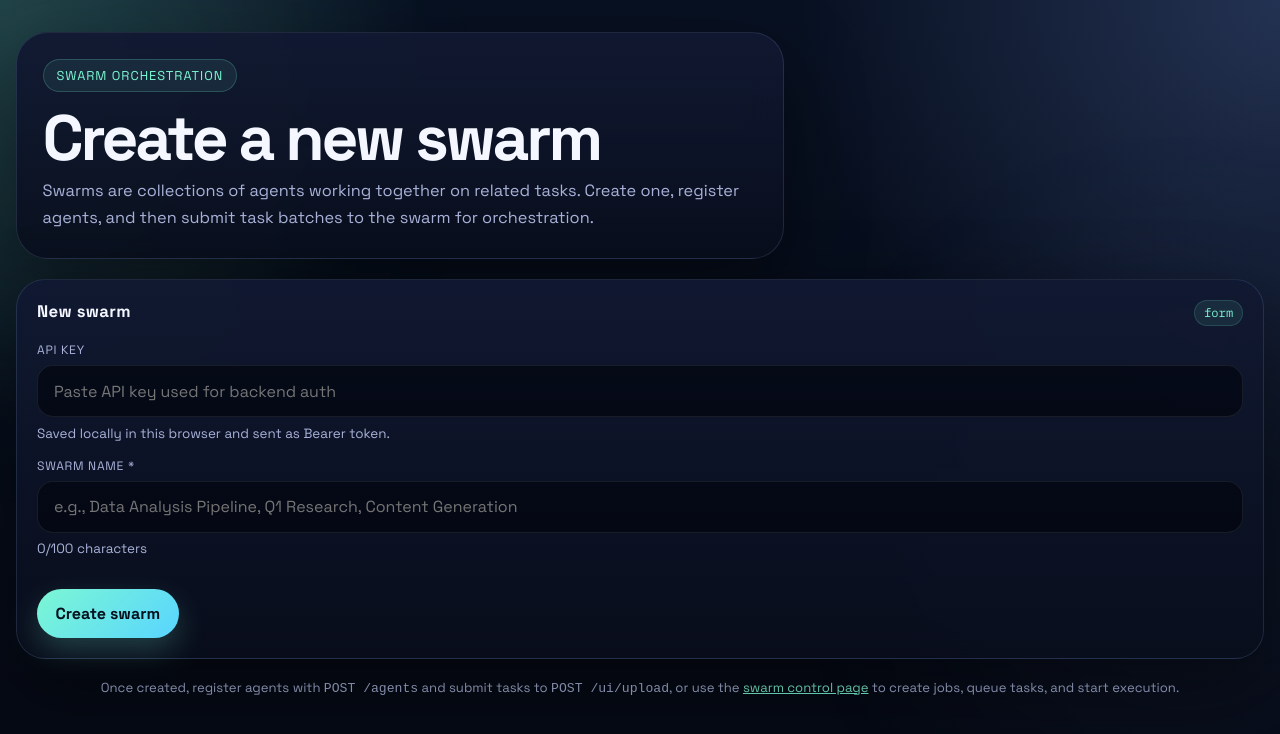
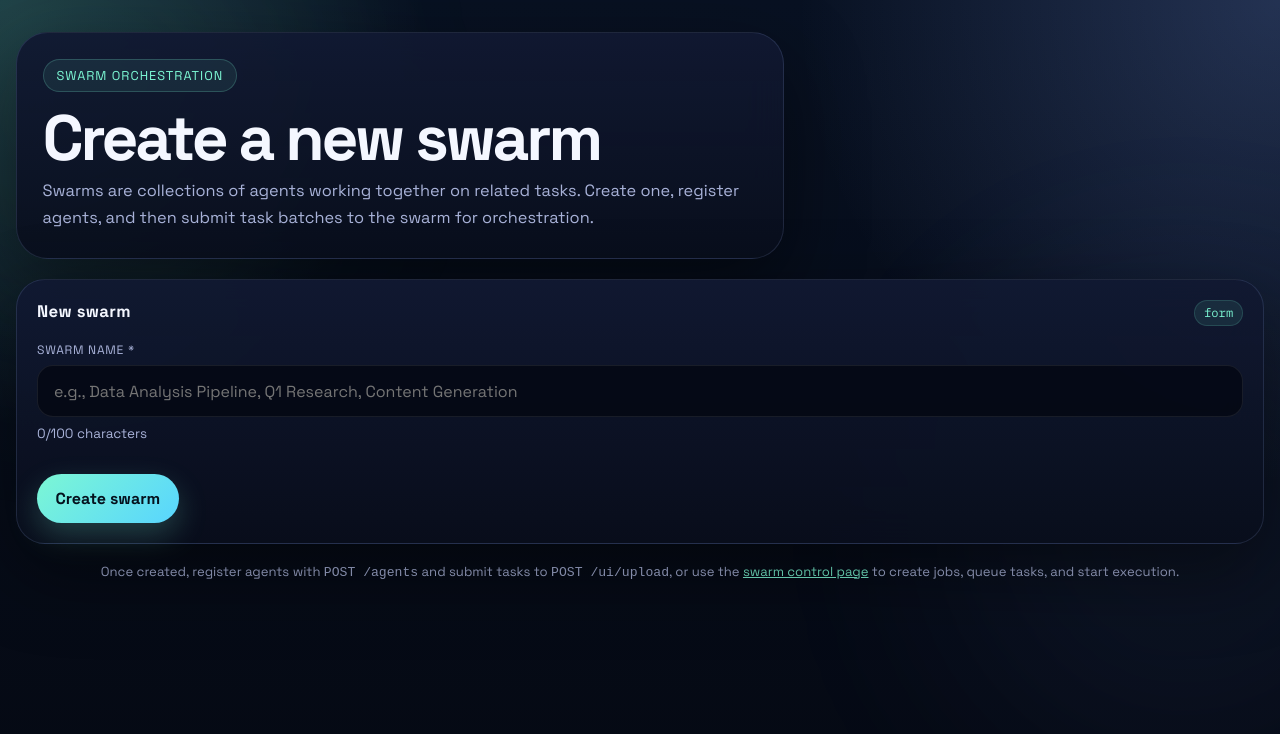
Before and after one commit to derricke/neuralswarm, a Next.js app in the folder web/: page /swarms/create in a window 1280 px wide. Shown: the top 734 px of the page. Built offline with nearby package versions, Linux system fonts and the light colour scheme.

Commit message:
web: remove manual api key field from swarm create

```diff
--- a/web/src/app/swarms/create/page.tsx
+++ b/web/src/app/swarms/create/page.tsx
@@ -1,7 +1,7 @@
 'use client';
 
-import { useEffect, useState } from 'react';
-import { fetchJson, getApiAuthKey, setApiAuthKey } from '@/lib/api';
+import { useState } from 'react';
+import { fetchJson } from '@/lib/api';
 
 type SubmitState = 'idle' | 'loading' | 'success' | 'error';
 
@@ -16,14 +16,9 @@ type SwarmResponse = {
 
 export default function SwarmCreatePage() {
   const [name, setName] = useState('');
-  const [apiKey, setApiKey] = useState('');
   const [state, setState] = useState<SubmitState>('idle');
   const [message, setMessage] = useState('');
   const [createdId, setCreatedId] = useState<string>('');
-
-  useEffect(() => {
-    setApiKey(getApiAuthKey());
-  }, []);
 
   const handleSubmit = async (e: React.FormEvent) => {
     e.preventDefault();
@@ -38,7 +33,6 @@ export default function SwarmCreatePage() {
     setMessage('');
 
     try {
-      setApiAuthKey(apiKey);
       const result = await fetchJson<SwarmResponse>('/swarms', {
         method: 'POST',
         body: JSON.stringify({ name, config: {} }),
@@ -81,20 +75,6 @@ export default function SwarmCreatePage() {
           </div>
 
           <form onSubmit={handleSubmit} className="stack">
-            <div className="field">
-              <label htmlFor="apiKey">API key</label>
-              <input
-                id="apiKey"
-                type="password"
-                placeholder="Paste API key used for backend auth"
-                value={apiKey}
-                onChange={(e) => setApiKey(e.target.value)}
-                disabled={state === 'loading'}
-                autoComplete="off"
-              />
-              <div className="helper">Saved locally in this browser and sent as Bearer token.</div>
-            </div>
-
             <div className="field">
               <label htmlFor="name">Swarm name *</label>
               <input
```
